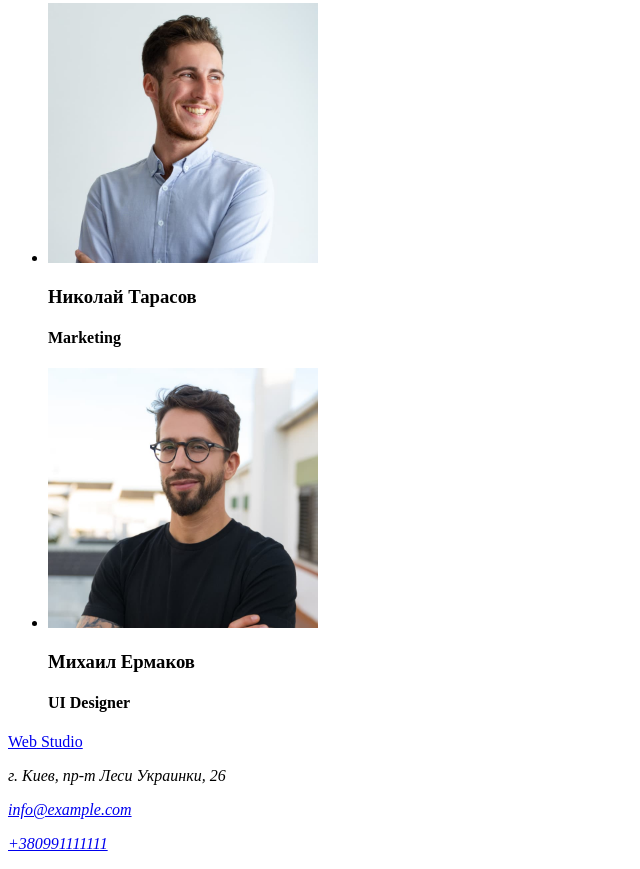
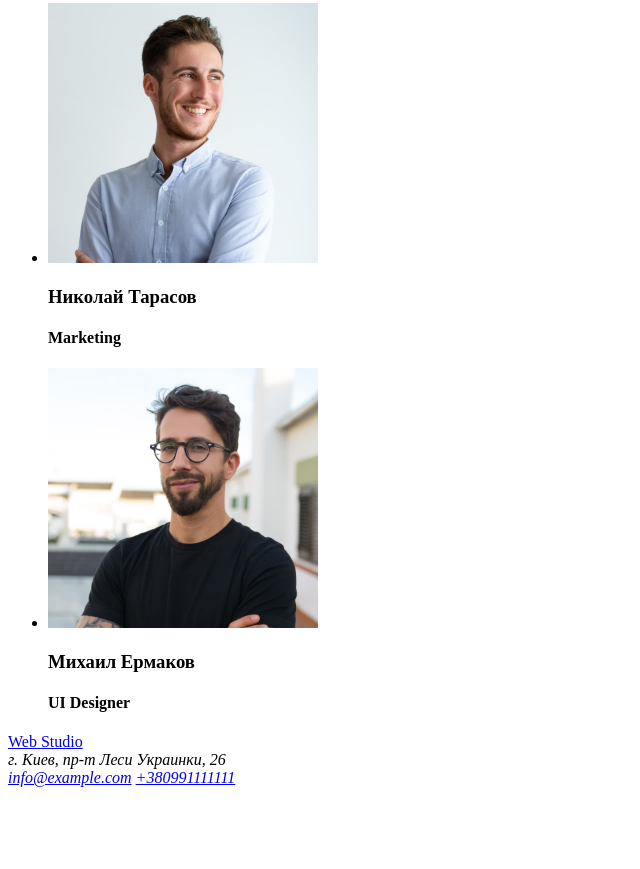
Before and after one commit to Tonya-Shyva/goit-markup-hw-01, a plain HTML site: page index.html in a window 1280 px wide. Shown: the part 2349-3218 px from the top of the page, without its empty margins (0-640 px from the left). After the commit the page ends 3144 px from the top, so only its background shows below. Drawn offline with Linux system fonts and the light colour scheme.

Commit message:
change part with address

```diff
--- a/index.html
+++ b/index.html
@@ -124,16 +124,14 @@
             <span class="logo-part2">Studio</span>
         </a>
         <!-- Contact address -->
-        <address class="full-address">
-            <p class="address">г. Киев, пр-т Леси Украинки, 26</p>
-            <p>
-                <a class="email-address" href="mailto:info@example.com">info@example.com</a>
-            </p>
-            <p>
-                <a class="tel-number" href="tel:+380991111111">+380991111111</a>
-            </p>
+        <address class="map-address">
+            г. Киев, пр-т Леси Украинки, 26
+        </address>
+        <address class="connection">
+            <a class="email-address" href="mailto:info@example.com">info@example.com</a>
+            <a class="tel-number" href="tel:+380991111111">+380991111111</a>
+        </address>
 
-        </address>
     </footer>
 
 </body>
```
